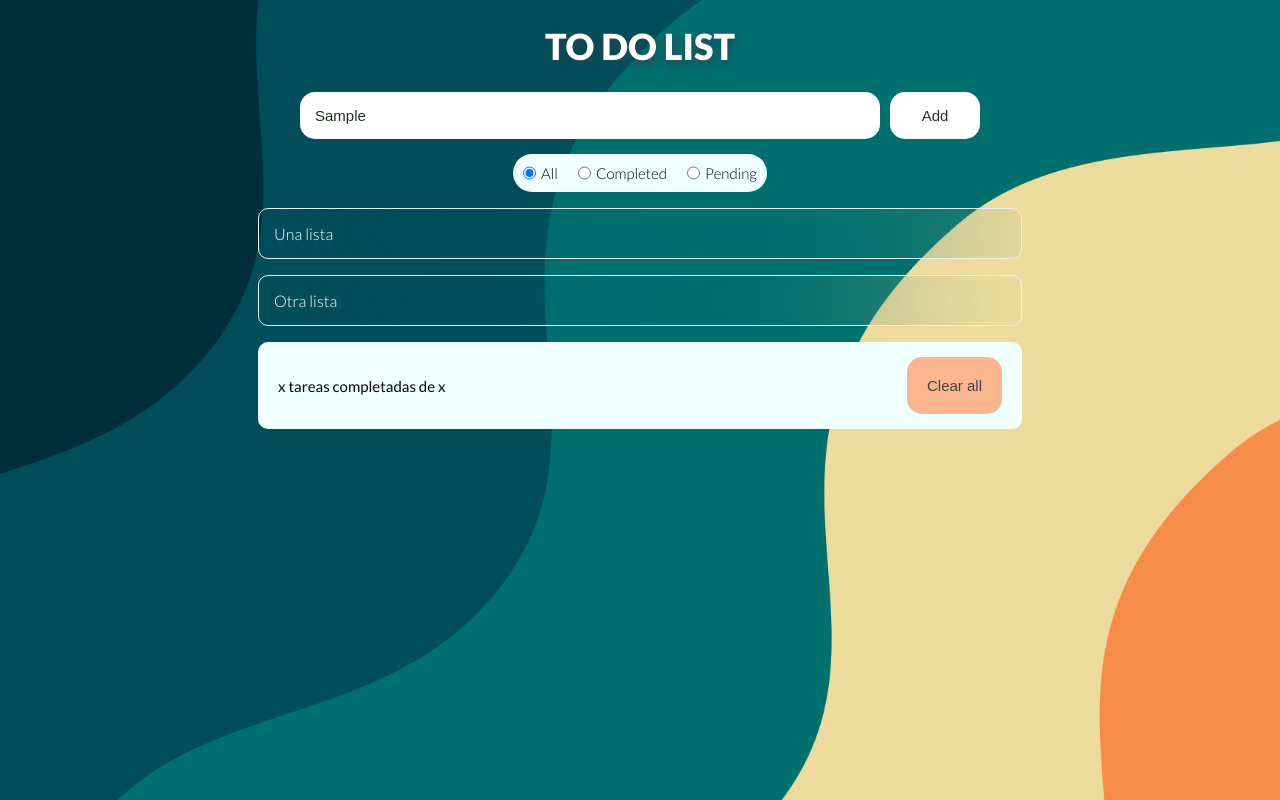
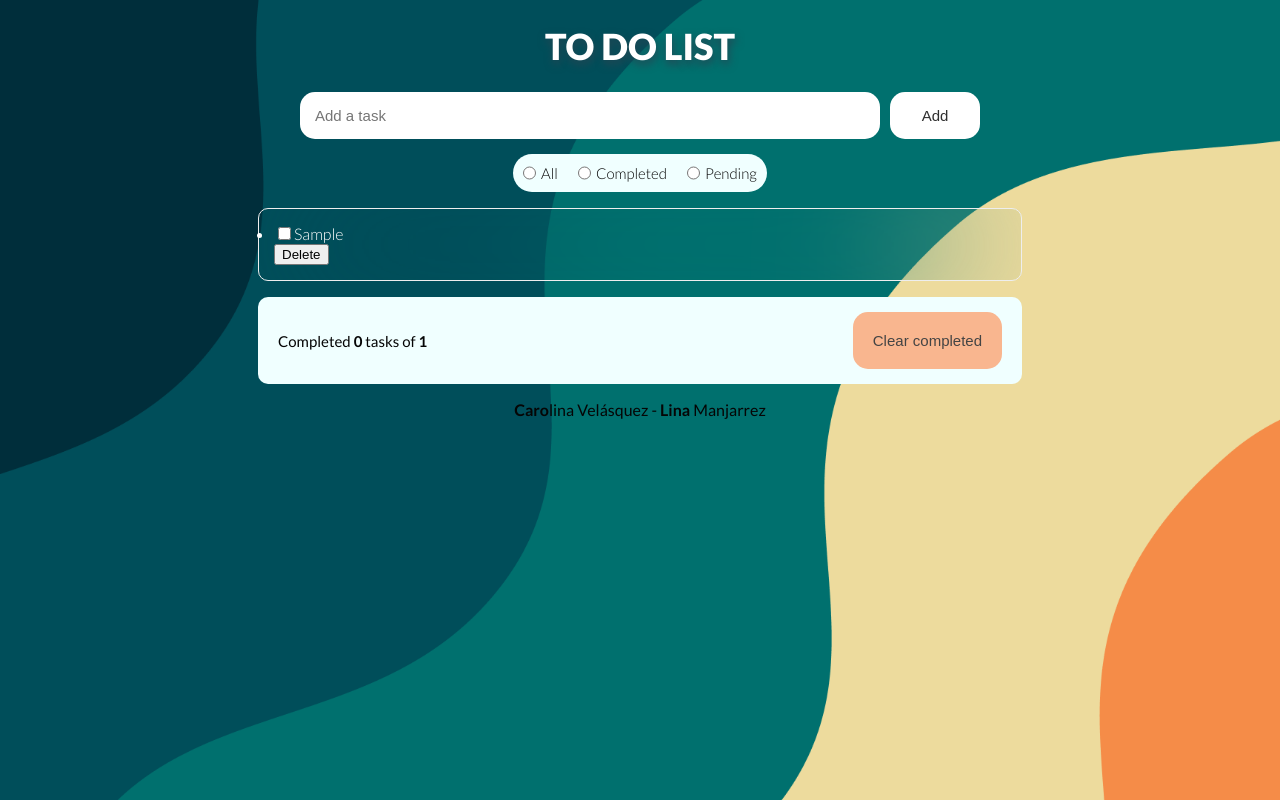
Before and after one commit to Lina-003/web2024-1, a React (Vite) app in the folder todo-list/: page / in a window 1280 px wide. Both pictures are taken after typing "Sample" into the empty fields and a click on the button "Add". Built offline with nearby package versions, Linux system fonts and the light colour scheme.

Commit message:
feat: to do list logic, applied

```diff
--- a/todo-list/src/App.jsx
+++ b/todo-list/src/App.jsx
@@ -1,13 +1,52 @@
-import React from 'react';
+import React, { useState } from 'react';
 import { List, Form, Footer, Filters } from './components/index.js'
 
 export default function App() {
+  const [tasks, setTasks] = useState([]);
+  const [filter, setFilter] = useState('all');
+
+  const addTask = (text) => {
+    setTasks([...tasks, {id:Date.now(), text, completed: false}]);
+  }
+
+  const toggleTask = (taskId) => {
+    setTasks(
+      tasks.map((task) =>
+      task.id === taskId ? { ...task, completed: !task.completed } : task
+      )
+    )
+  }
+
+  const deleteTask = (taskId) => {
+    setTasks(tasks.filter((task) => task.id !== taskId));
+  }
+
+  const handleFilter = (selectedFilter) => {
+    setFilter(selectedFilter);
+  }
+
+  const filterTasks = tasks.filter((task) => {
+    if (filter === 'completed') {
+      return task.completed;
+    } else if (filter === 'pending') {
+      return !task.completed;
+    }
+    return true;
+  })
+
+  const completedCount = tasks.filter((task) => task.completed).length;
+
+  const totalTasks = tasks.length;
+
+  const deleteAll = () => {
+    setTasks(tasks.filter((task) => !task.completed));
+  }
   return(
     <>
-      <Form/>
-      <Filters/>
-      <List/>
-      <Footer/>
+      <Form addTask={addTask} />
+      <Filters handleFilter={handleFilter} />
+      <List tasks={filterTasks} toggleTask={toggleTask} deleteTask={deleteTask} />
+      <Footer completedCount={completedCount} totalTasks={totalTasks} deleteAll={deleteAll}/>
     </>
   )
 }
--- a/todo-list/src/components/Filters/Filters.jsx
+++ b/todo-list/src/components/Filters/Filters.jsx
@@ -1,17 +1,23 @@
 import './Filters.css'
 
-export function Filters() {
+export function Filters({ handleFilter }) {
     return(
       <>
       <div className="filter-container">
         <label class="radio-filter">
-          <input type="radio" name="filter" value="all" checked />All</label>
+          <input type="radio" name="filter" onChange={() => handleFilter('all')} />
+          All
+          </label>
 
         <label class="radio-filter">
-          <input type="radio" name="filter" value="completed" />Completed</label>
+          <input type="radio" name="filter" onChange={() => handleFilter('completed')} />
+          Completed
+          </label>
 
         <label class="radio-filter">
-          <input type="radio" name="filter" value="pending" />Pending</label>
+          <input type="radio" name="filter" onChange={() => handleFilter('pending')} />
+          Pending
+          </label>
       </div>
       </>
     )
--- a/todo-list/src/components/Footer/Footer.jsx
+++ b/todo-list/src/components/Footer/Footer.jsx
@@ -1,11 +1,14 @@
 import './Footer.css'
 
-export function Footer() {
+export function Footer({ completedCount, totalTasks, deleteAll }) {
     return(
       <>
       <div className="footer-container">
-        <p> x tareas completadas de x </p>
-        <button> Clear all </button>
+        <p> Completed <strong>{completedCount}</strong> tasks of <strong>{totalTasks}</strong></p>
+        <button onClick={deleteAll}> Clear completed </button>
+      </div>
+      <div className="credits">
+        <p><strong>Caro</strong>lina Velásquez - <strong>Lina</strong> Manjarrez</p>
       </div>
       </>
     )
--- a/todo-list/src/components/Form/Form.jsx
+++ b/todo-list/src/components/Form/Form.jsx
@@ -1,17 +1,33 @@
+import { useState } from 'react';
 import './Form.css';
 
-export function Form() {
-    return(
-      <>
+export function Form({ addTask }) {
+  const [inputTask, setInputTask ] = useState('');
+
+  const handleChange = (e) => {
+    setInputTask(e.target.value);
+  };
+
+  const handleSubmit = (e) => {
+    e.preventDefault();
+    if(!inputTask.trim()) return;
+    addTask(inputTask);
+    setInputTask('');
+  };
+
+   return(
+    <>
       <h1> TO DO LIST </h1>
-      <div className="form-container">
+      <form onSubmit={handleSubmit} className="form-container">
         <input
-        type="text"
-        placeholder='Add a task'
+          type="text"
+          value={inputTask}
+          onChange={handleChange}
+          placeholder='Add a task'
         />
 
-        <button> Add </button>
-      </div>
-      </>
+        <button type="submit"> Add </button>
+      </form>
+    </>
     )
 }
--- a/todo-list/src/components/List/List.jsx
+++ b/todo-list/src/components/List/List.jsx
@@ -1,11 +1,24 @@
 import './List.css'
 
-export function List() {
+export function List({ tasks, toggleTask, deleteTask }) {
     return(
       <>
       <div className="list-container">
-        <ul> Una lista </ul>
-        <ul> Otra lista </ul>
+        <ul>
+          {tasks.map((task) => (
+            <li key={task.id}>
+              <div className='task-item'>
+                <input
+                type="checkbox"
+                checked={task.completed}
+                onChange={() => toggleTask(task.id)}
+                />
+                <span>{task.text}</span>
+              </div>
+              <button className='button-delete' onClick={() => deleteTask(task.id)}> Delete </button>
+            </li>
+          ))}
+        </ul>
       </div>
       </>
     )
```
